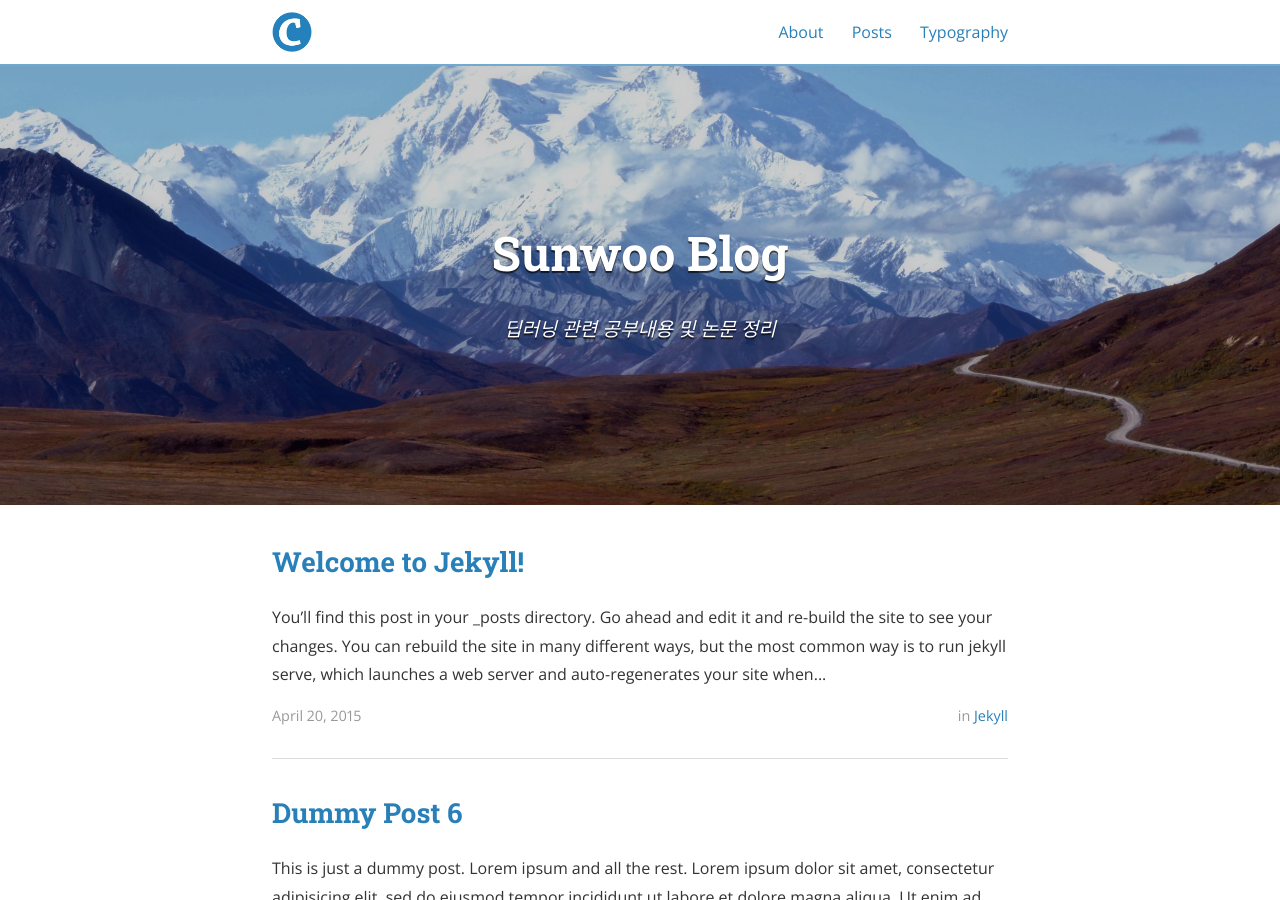
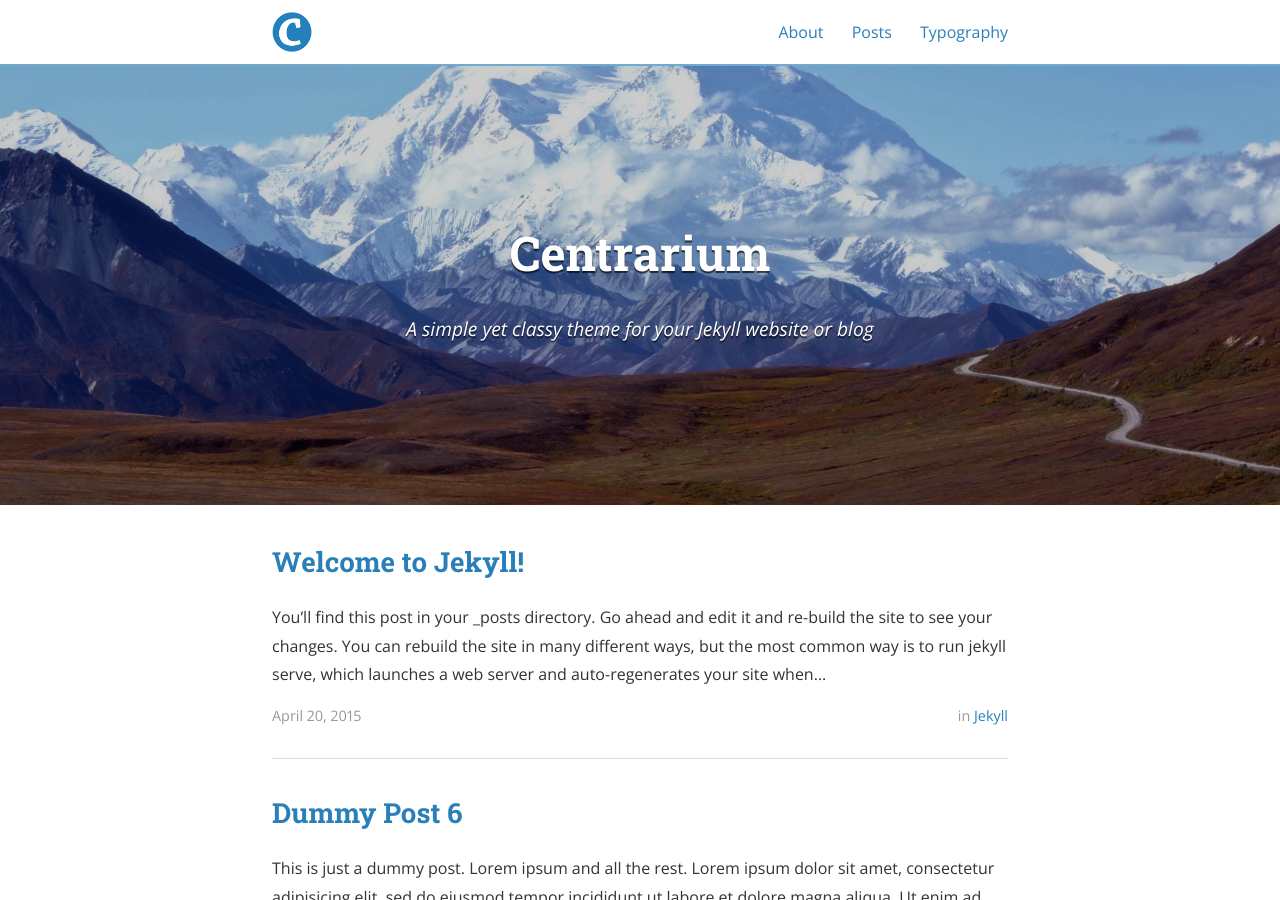
Before and after one commit to dltjsdn/dltjsdn.github.io, a Jekyll site: the page built from index.html, in a window 1280 px wide and 900 px high. Built offline with Jekyll 4.4.1, drawn with Linux system fonts in a browser that asks for light colours; nearby versions of some CDN libraries; the list of posts is cut into pages by our own code; some of the changed text lies outside the part shown.

Commit message:
Initial Commit4

```diff
--- a/_config.yml
+++ b/_config.yml
@@ -9,13 +9,12 @@ exclude:
   - "/vendor/"
 
 # Site settings
-title: Sunwoo Blog
-subtitle: "딥러닝 관련 공부내용 및 논문 정리"
-email: dltjsdn3606@naver.com
-name: Lee Sunwoo
+title: Centrarium
+subtitle: "A simple yet classy theme for your Jekyll website or blog"
+email: blcentra@gmail.com
+name: Ben Centra
 description: >
   A simple yet classy theme for your Jekyll website or blog.
-
 # Base URL of site (i.e. /blog). It should always start with a slash,
 # and never end with a slash. Set it to a blank value if hosting at the
 # root of your server.
```
